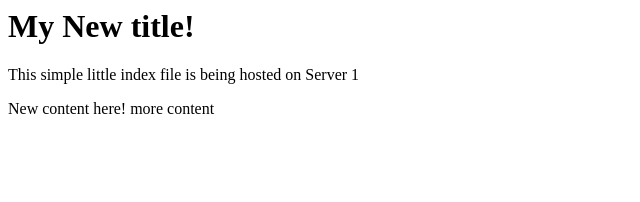
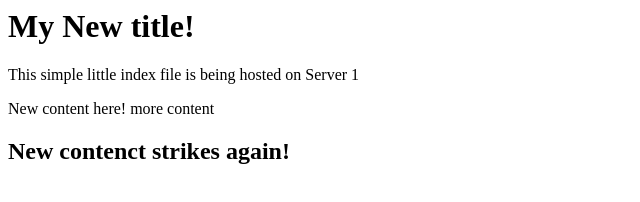
Before and after one commit to WSU-kduncan/cicd-3120-pattonsgirl-1, a plain HTML site: page index.html in a window 1280 px wide. Shown: the whole page, without its empty margins (0-640 px from the left). Drawn offline with Linux system fonts and the light colour scheme.

Commit message:
new header

```diff
--- a/index.html
+++ b/index.html
@@ -8,6 +8,7 @@
     <H1> My New title! </H1>
     <p> This simple little index file is being hosted on Server 1</p>
     <p> New content here! more content </p>
+    <H2> New contenct strikes again! </H2>
 </body>
 
 </html>
```
Also changed, not shown: 1 other file.
